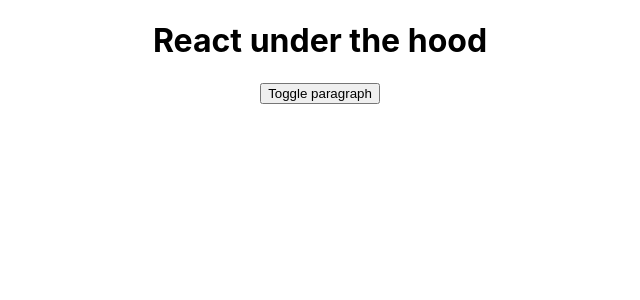
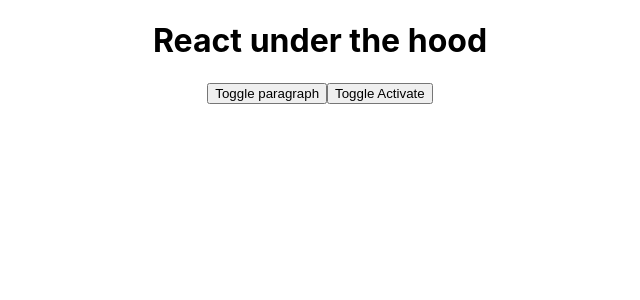
Before and after one commit to Waldemar-00/react-under-hood, a React (Create React App) app: page / in a window 1280 px wide. Shown: the top 300 px of the page, without its empty margins (320-960 px from the left). Built offline with nearby package versions, Linux system fonts and the light colour scheme.

Commit message:
closure and useCallback

```diff
--- a/src/App.js
+++ b/src/App.js
@@ -5,9 +5,13 @@
 import { useState, useCallback } from 'react'
 function App() {
   const [isShow, setIsShow] = useState(false)
+  const [toggleActive, setToggleActive] = useState(false)
   const toggleParagraph = useCallback(() => {
-    setIsShow(isShow => !isShow)
-  }, [])
+    if (toggleActive) setIsShow(isShow => !isShow)
+  }, [toggleActive])
+  const toggleActivate = () => {
+    setToggleActive(toggleActivate => !toggleActivate)
+  }
   return (
     <div className="App">
       <h1>React under the hood</h1>
@@ -15,6 +19,7 @@
       <Button foo={toggleParagraph}>
         Toggle paragraph
       </Button>
+      <Button foo={toggleActivate}>Toggle Activate</Button>
       <Article show={false}/>
     </div>
   )
```
